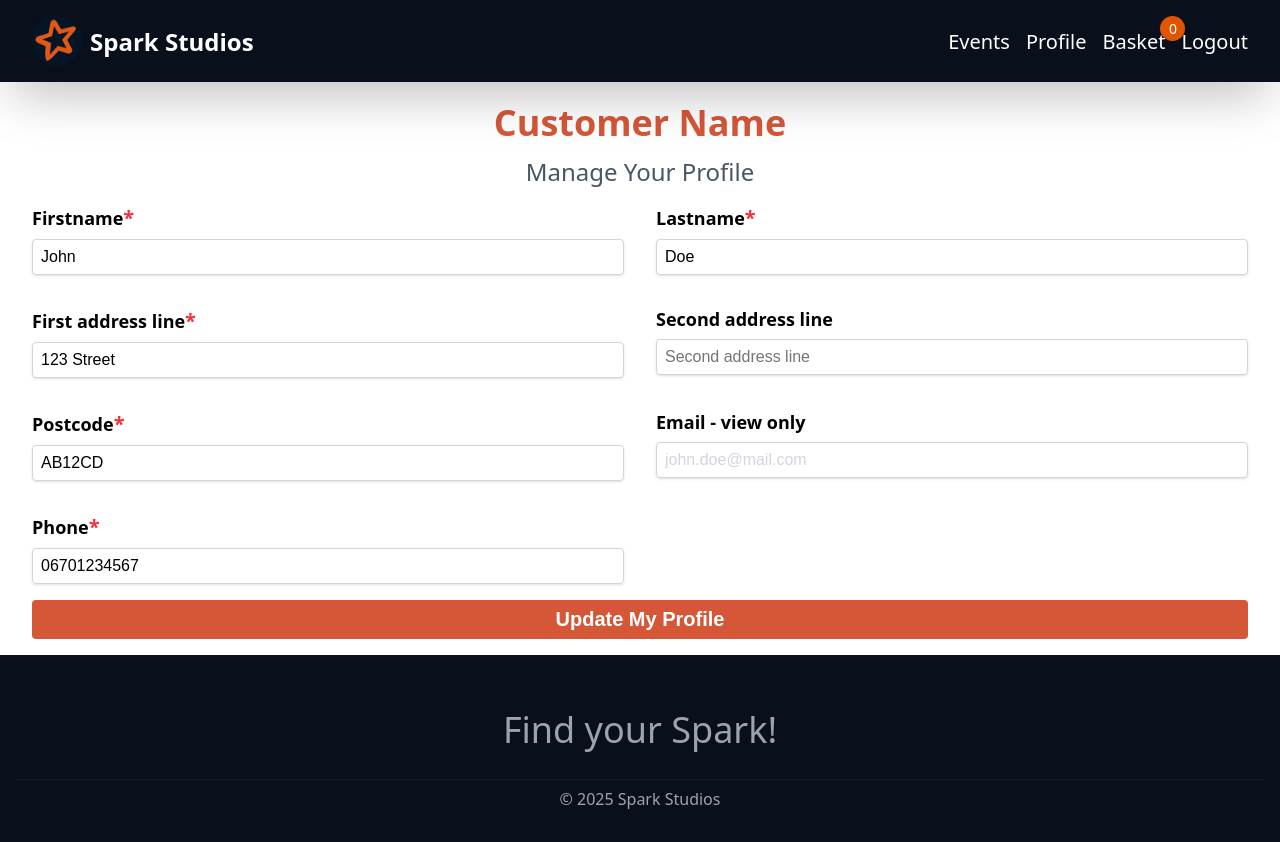
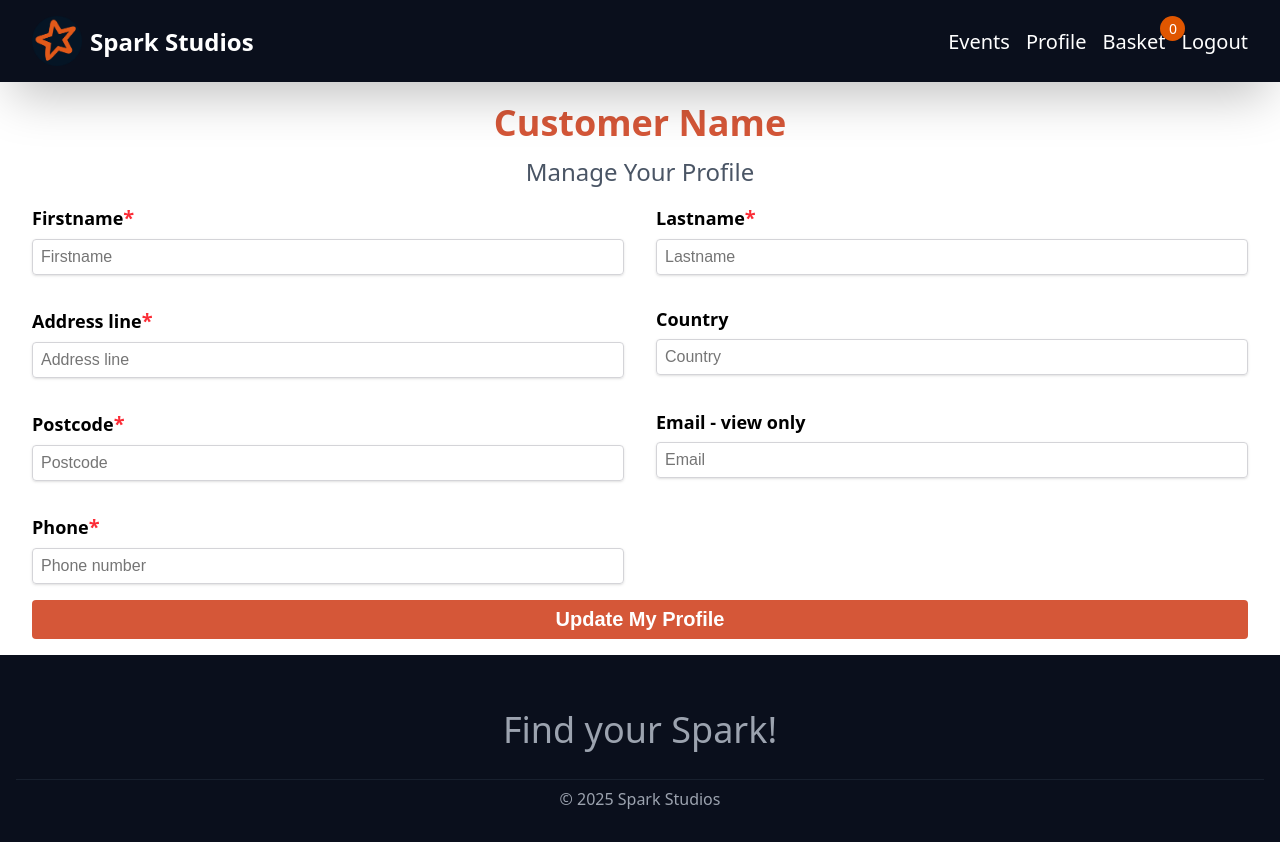
Before and after one commit to odqz/module-c-practice-2, a React (Vite) app: page /profile in a window 1280 px wide. Built offline with nearby package versions, Linux system fonts and the light colour scheme; no server answers; sample sign-in values are in the browser's storage.

Commit message:
profile pages gets and displays user data

```diff
--- a/src/pages/Profile.jsx
+++ b/src/pages/Profile.jsx
@@ -1,6 +1,44 @@
+import { useEffect, useState } from 'react'
 import { Layout } from '../components/page/Layout'
+import { API } from '../components/api/Api'
 
 export function Profile() {
+  const [firstName, setFirstName] = useState('')
+  const [lastName, setLastName] = useState('')
+  const [address, setAddress] = useState('')
+  const [country, setCountry] = useState('')
+  const [postalCode, setPostalCode] = useState('')
+  const [email, setEmail] = useState('')
+  const [phone, setPhone] = useState('')
+
+  function getAuthUser() {
+    API.get('/user/me')
+    .then(res => {
+      setFirstName(res.data.firstName)
+      setLastName(res.data.lastName)
+      setAddress(res.data.address.address)
+      setCountry(res.data.address.country)
+      setPostalCode(res.data.address.postalCode)
+      setEmail(res.data.email)
+      setPhone(res.data.phone)
+    })
+    .catch(err => console.error(err))
+  }
+
+  useEffect(() => {
+    getAuthUser()
+  }, [])
+
+  function updateAuthUser(e) {
+    e.preventDefault()
+
+    API.patch('/users/2', {firstName, lastName, 'address': {address, country, postalCode}, email, phone})
+    .then(res => {
+      console.log(res.data)
+    })
+    .catch(err => console.error(err))
+  }
+
   return (
     <>
       <Layout>
@@ -10,7 +48,7 @@ export function Profile() {
             <h3>Manage Your Profile</h3>
           </div>
           <div className="profile-container">
-            <form method="POST">
+            <form method="POST" onSubmit={updateAuthUser}>
               <div className="form-inner">
                 <div className="form-group">
                   <label htmlFor="firstname">
@@ -21,10 +59,11 @@ export function Profile() {
                     id="firstname"
                     name="firstname"
                     type="text"
-                    value="John"
                     title="Firstname"
                     placeholder="Firstname"
                     aria-label="Firstname"
+                    onChange={e => setFirstName(e.target.value)}
+                    value={firstName}
                   />
                 </div>
                 <div className="form-group">
@@ -36,36 +75,42 @@ export function Profile() {
                     id="lastname"
                     name="lastname"
                     type="text"
-                    value="Doe"
                     title="Lastname"
                     placeholder="Lastname"
                     aria-label="Lastname"
+                    onChange={e => setLastName(e.target.value)}
+                    value={lastName}
                   />
                 </div>
                 <div className="form-group">
-                  <label htmlFor="address1">
-                    First address line
+                  <label htmlFor="address">
+                    Address line
                     <span className="required">*</span>
                   </label>
                   <input
-                    id="address1"
-                    name="address1"
+                    id="address"
+                    name="addressa"
                     type="text"
-                    value="123 Street"
-                    title="First address line"
-                    placeholder="First address line"
-                    aria-label="First address line"
+                    title="Address line"
+                    placeholder="Address line"
+                    aria-label="Address line"
+                    onChange={e => setAddress(e.target.value)}
+                    value={address}
                   />
                 </div>
                 <div className="form-group">
-                  <label htmlFor="address2">Second address line</label>
+                  <label htmlFor="country">
+                    Country
+                  </label>
                   <input
-                    id="address2"
-                    name="address2"
+                    id="country"
+                    name="country"
                     type="text"
-                    title="Second address line"
-                    placeholder="Second address line"
-                    aria-label="Second address line"
+                    title="Country"
+                    placeholder="Country"
+                    aria-label="Country"
+                    onChange={e => setCountry(e.target.value)}
+                    value={country}
                   />
                 </div>
                 <div className="form-group">
@@ -77,10 +122,11 @@ export function Profile() {
                     id="postcode"
                     name="postcode"
                     type="text"
-                    value="AB12CD"
                     title="Postcode"
                     placeholder="Postcode"
                     aria-label="Postcode"
+                    onChange={e => setPostalCode(e.target.value)}
+                    value={postalCode}
                   />
                 </div>
                 <div className="form-group">
@@ -89,11 +135,12 @@ export function Profile() {
                     id="email"
                     name="email"
                     type="email"
-                    value="john.doe@mail.com"
                     disabled
                     title="Email (view only)"
                     placeholder="Email"
                     aria-label="Email (view only)"
+                    onChange={e => setEmail(e.target.value)}
+                    value={email}
                   />
                 </div>
                 <div className="form-group">
@@ -105,10 +152,11 @@ export function Profile() {
                     id="phone"
                     name="phone"
                     type="tel"
-                    value="06701234567"
                     title="Phone"
                     placeholder="Phone number"
                     aria-label="Phone number"
+                    onChange={e => setPhone(e.target.value)}
+                    value={phone}
                   />
                 </div>
               </div>
```
